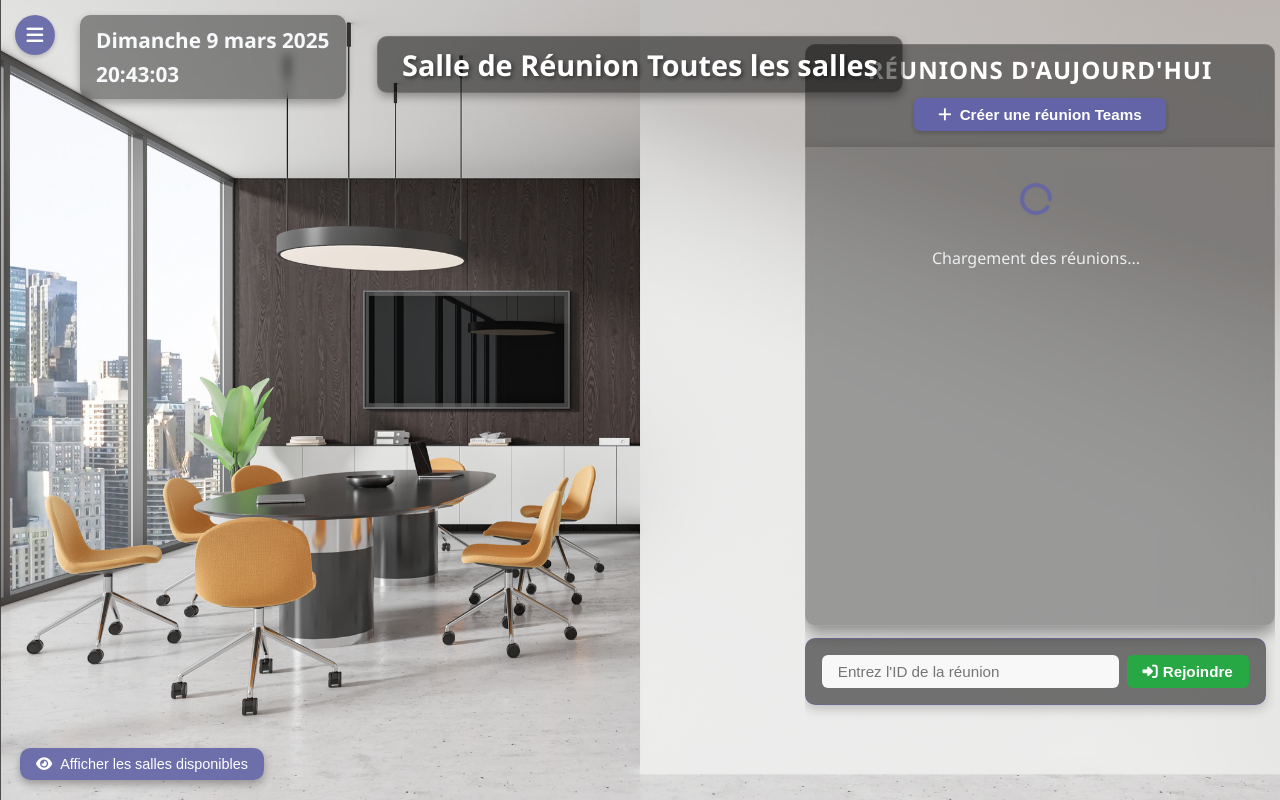
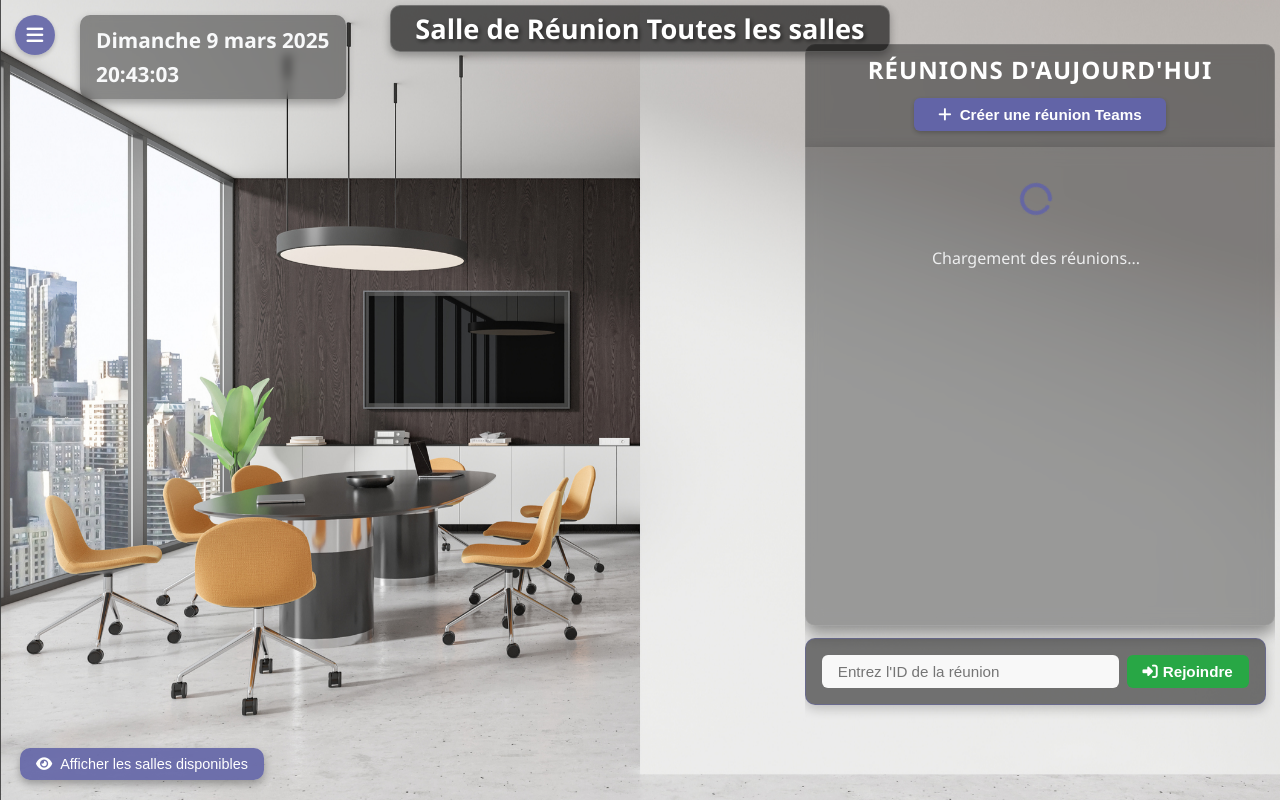
Before and after one commit to kaizen2025/teamsrooms_dev, a Flask app: page / in a window 1280 px wide. Run offline with Flask 3, Linux system fonts and the light colour scheme; data that the repository does not hold is empty.

Commit message:
Update layout.css

```diff
--- a/static/css/layout.css
+++ b/static/css/layout.css
@@ -61,34 +61,35 @@
   right: 0;
   display: flex;
   justify-content: center;
-  padding-top: 15px;
-  z-index: 1;
+  padding-top: 10px; /* Réduit pour remonter le titre */
+  z-index: 5; /* Augmenté pour assurer la priorité */
   transition: transform 0.3s ease;
   width: 100%;
+  top: -5px; /* Remonte légèrement */
 }
 
 /* Ajustement pour éviter le chevauchement du titre quand le menu est ouvert */
 .main-container.menu-expanded .title-container {
-  transform: translateX(125px); /* Moitié de la largeur du menu pour maintenir le centre visuel */
-  width: calc(100% - 250px); /* Ajustement de la largeur pour le menu */
+  transform: translateX(80px); /* Réduit pour un meilleur positionnement */
+  width: calc(100% - 250px);
 }
 
 .title {
   text-align: center;
-  font-size: 1.8rem;
+  font-size: 1.7rem; /* Légèrement réduit */
   font-weight: bold;
   text-shadow: 2px 2px 4px rgba(0, 0, 0, 0.5);
   color: white;
-  background: rgba(0, 0, 0, 0.5);
-  padding: var(--spacing-sm) var(--spacing-lg);
+  background: rgba(0, 0, 0, 0.6); /* Plus opaque pour mieux distinguer */
+  padding: var(--spacing-xs) var(--spacing-lg);
   border-radius: var(--border-radius-md);
   white-space: nowrap;
   overflow: hidden;
   text-overflow: ellipsis;
   box-shadow: var(--shadow-md);
-  border: 1px solid rgba(255, 255, 255, 0.1);
-  max-width: 90%; /* Augmenté pour permettre plus de texte */
-  margin: 0 auto; /* Centrage horizontal */
+  border: 1px solid rgba(255, 255, 255, 0.2);
+  max-width: 95%; /* Augmenté pour utiliser plus d'espace */
+  margin: 0 auto;
 }
 
 /* Content area (middle) */
@@ -145,7 +146,8 @@
 
 /* Masquer la barre de recherche d'ID originale */
 .meeting-join {
-  display: none;
+  display: none !important;
+  visibility: hidden !important;
 }
 
 /* Zone des IDs récents */
@@ -229,3 +231,11 @@
 .side-menu .toggle-rooms-button:hover {
   background: rgba(255, 255, 255, 0.25);
 }
+
+/* Masquer définitivement les éléments dupliqués */
+body > .join-meeting-container:not(.meetings-container .join-meeting-container) {
+  display: none !important;
+  visibility: hidden !important;
+  position: absolute !important;
+  z-index: -999 !important;
+}
```
